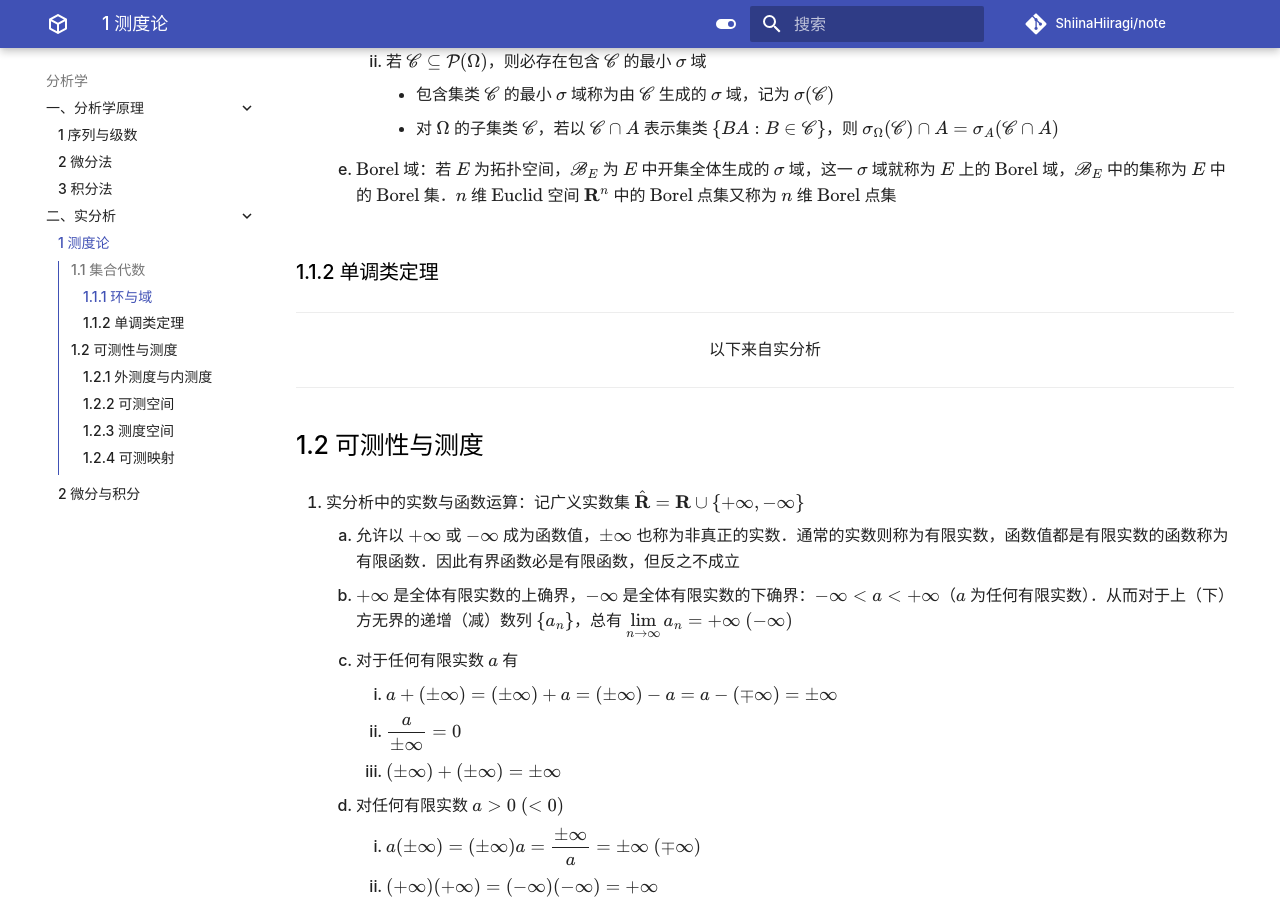
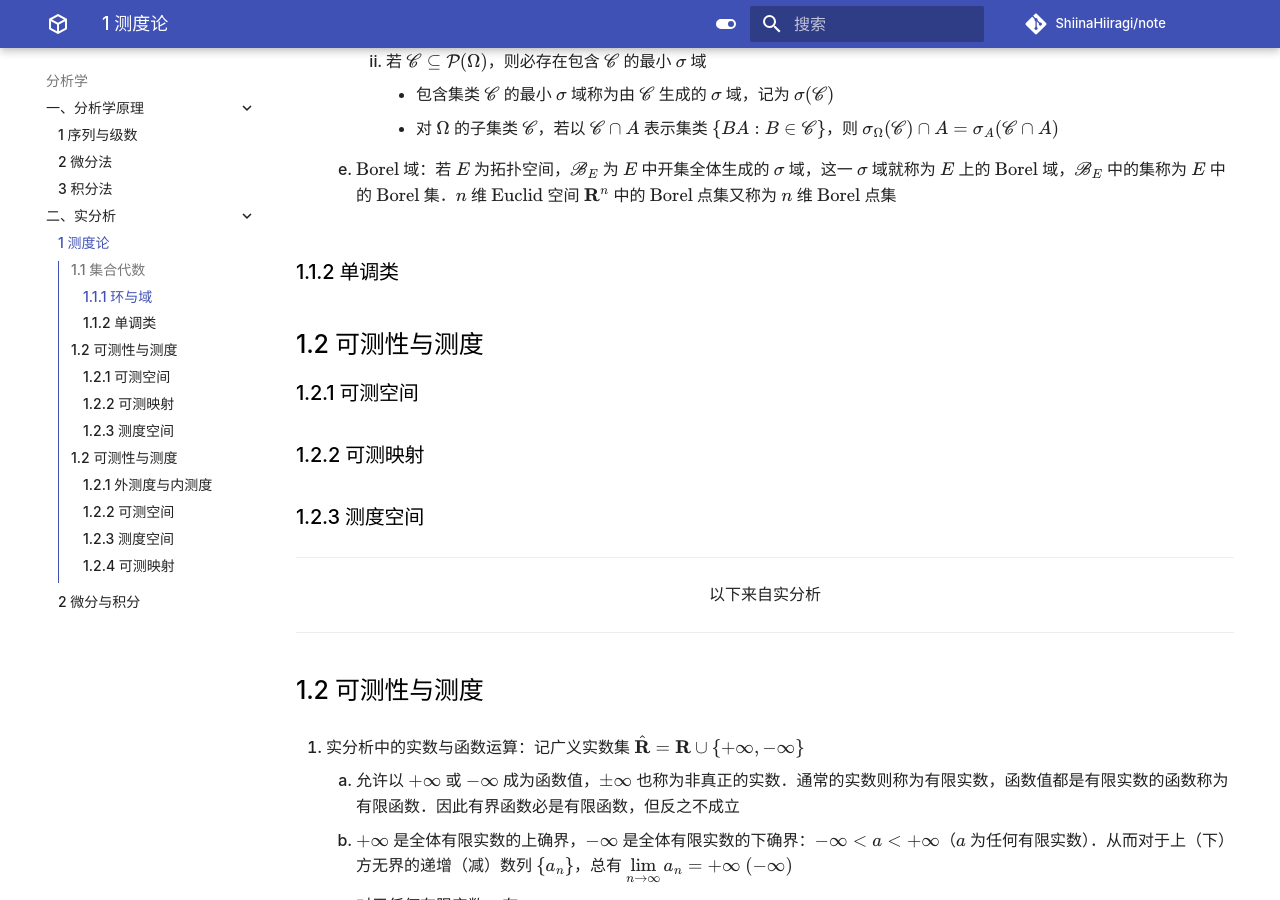
Before and after one commit to ShiinaHiiragi/note, an MkDocs documentation site: the page built from docs/anly/real/ms.md, in a window 1280 px wide and 900 px high, scrolled down 1345 px. Built offline with MkDocs 1.6.1 and Material for MkDocs 9.7.7, drawn with Linux system fonts in a browser that asks for light colours; comment, search, counter and statistics services are not loaded.

Commit message:
change toc name

```diff
--- a/docs/anly/real/ms.md
+++ b/docs/anly/real/ms.md
@@ -43,7 +43,14 @@
 
     5. $\text{Borel}$ 域：若 $E$ 为拓扑空间，$\mathscr{B}_{E}$ 为 $E$ 中开集全体生成的 $\sigma$ 域，这一 $\sigma$ 域就称为 $E$ 上的 $\text{Borel}$ 域，$\mathscr{B}_{E}$ 中的集称为 $E$ 中的 $\text{Borel}$ 集．$n$ 维 $\text{Euclid}$ 空间 $\mathbf{R}^{n}$ 中的 $\text{Borel}$ 点集又称为 $n$ 维 $\text{Borel}$ 点集
 
-### 1.1.2 单调类定理
+### 1.1.2 单调类
+
+## 1.2 可测性与测度
+### 1.2.1 可测空间
+
+### 1.2.2 可测映射
+
+### 1.2.3 测度空间
 
 ---
 <p align="center"> 以下来自实分析 </p>
--- a/docs/stat/prob/prob.md
+++ b/docs/stat/prob/prob.md
@@ -1,5 +1,11 @@
 # 1 概率与随机变量
 
-## 1.1 概率空间
+## 1.1 概率
+### 1.1.1 事件
+
+### 1.1.2 概率
 
 ## 1.2 随机变量
+### 1.2.1 随机变量
+
+### 1.2.2 期望
```
Also changed, not shown: docs/intro/toc.md (+3 -3 lines).
